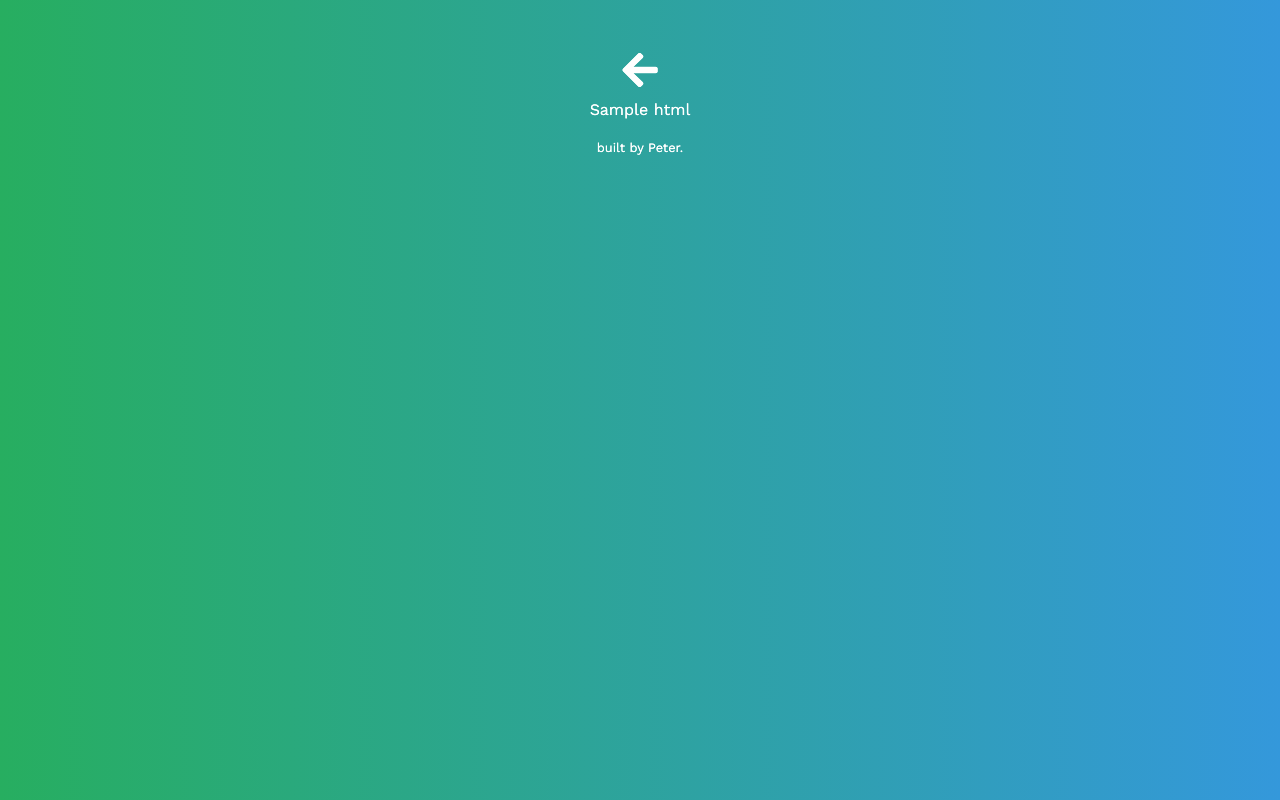
After one commit to peter-amerkhanian/health_tracker, a Flask app: template health_tracker/templates/table.html in a window 1280 px wide. The commit adds this page. Run offline with Flask 2, Linux system fonts and the light colour scheme; the template is opened without the code that fills it: most values are stand-ins (such as "Sample title", 1, 10 or a date in 2020); some libraries are stand-ins or nearby versions.

Commit message:
table and graphics are stable. Stop point before adding account security

```diff
--- a/health_tracker/static/css/style.css
+++ b/health_tracker/static/css/style.css
@@ -81,7 +81,7 @@
 html,
 body {
   height: 100%;
-  background: linear-gradient(90deg,  #27ae60, #3498db);
+  background: linear-gradient(135deg,  #27ae60, #3498db);
   background-repeat: no-repeat;
   background-attachment: fixed;
   font-family: 'Work Sans', sans-serif;
--- a/health_tracker/templates/data.html
+++ b/health_tracker/templates/data.html
@@ -60,7 +60,7 @@
                         <div class="row no-gutters">
                                 <div class="col  col-5">
                                         <h1 class="text-right">
-                                                <a href="#">
+                                                <a href="{{ url_for('table') }}">
                                                         <i class="fas fa-table"></i>
                                                 </a>
                                         </h1>
--- a/health_tracker/templates/survey.html
+++ b/health_tracker/templates/survey.html
@@ -12,6 +12,12 @@
 
     <form method="POST" action="" class="m-2">
         {{ form.hidden_tag() }}
+
+        {% if form.errors %}
+        <div class="alert alert-danger" role="alert">
+            <span><b>Error.</b> Please review your answers</span>
+        </div>
+        {% endif %}
 
         <i class="far fa-calendar-alt"></i> {{ form.date.label }}
         <div class="form-group">
--- /dev/null
+++ b/health_tracker/templates/table.html
@@ -0,0 +1,66 @@
+<head>
+    <link rel="stylesheet" href="https://use.fontawesome.com/releases/v5.8.2/css/all.css"
+          integrity="sha384-oS3vJWv+0UjzBfQzYUhtDYW+Pj2yciDJxpsK1OYPAYjqT085Qq/1cq5FLXAZQ7Ay" crossorigin="anonymous">
+    <link rel="stylesheet" href="https://stackpath.bootstrapcdn.com/bootstrap/4.3.1/css/bootstrap.min.css"
+          integrity="sha384-ggOyR0iXCbMQv3Xipma34MD+dH/1fQ784/j6cY/iJTQUOhcWr7x9JvoRxT2MZw1T" crossorigin="anonymous">
+    <!--<link href="{{ url_for('static', filename='css/style.css') }}" rel="stylesheet">-->
+    <style>
+        @import url('https://fonts.googleapis.com/css?family=Work+Sans&display=swap');
+      @media (min-width: 768px) {
+        .bd-placeholder-img-lg {
+          font-size: 3.5rem;
+        }
+      }
+      a {
+  color: #fff
+}
+a:hover {
+  color: #0d47a1;
+  text-decoration: none;
+  text-shadow: none;
+}
+
+/* Custom default button */
+.btn-secondary,
+.btn-secondary:hover
+,
+.btn-secondary:focus {
+  color: #ffffff;
+  text-shadow: none; /* Prevent inheritance from `body` */
+  background-color: transparent;
+  border: .2rem solid transparent;
+  margin: 0rem
+  font-weight: 900;
+}
+html,
+body {
+  height: 100%;
+  background: linear-gradient(90deg,  #27ae60, #3498db);
+  background-repeat: no-repeat;
+  background-attachment: fixed;
+  font-family: 'Work Sans', sans-serif;
+  color: #fff;
+  text-shadow: 0 .01rem .02rem #ffffff;
+  margin: 0px 30px;
+}
+
+    </style>
+</head>
+<body class="text-center">
+<div class="table-responsive" style="padding: 50px 0px 0px 0px;">
+    <a href="{{ url_for('data') }}"><h1><i class="fas fa-arrow-left"></i></h1></a>
+</div>
+<div class="container">
+    <table class="table table-dark table-hover table-sm">
+        {{ html }}
+    </table>
+</div>
+
+</body>
+<footer class="mastfoot mt-auto">
+    <div class="inner">
+        <p>
+            <small>built by <a href="https:peter-amerkhanian.github.io">Peter</a>.</small>
+        </p>
+    </div>
+</footer>
```
Also changed, not shown: health_tracker/graphics.py (+40 -19 lines), health_tracker/routes.py (+14 -1 lines), health_tracker/uploads/peter_data_2019.csv (+14 -12 lines), 1 other file.
